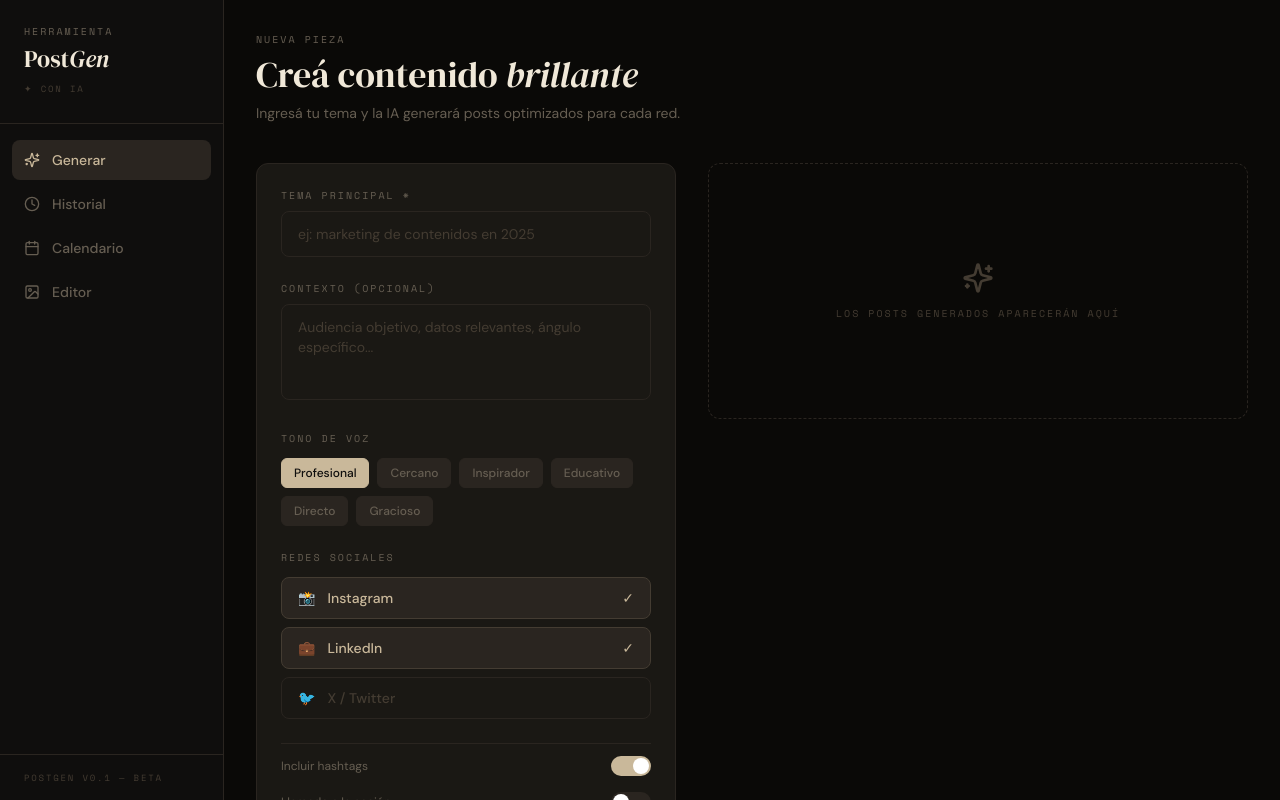
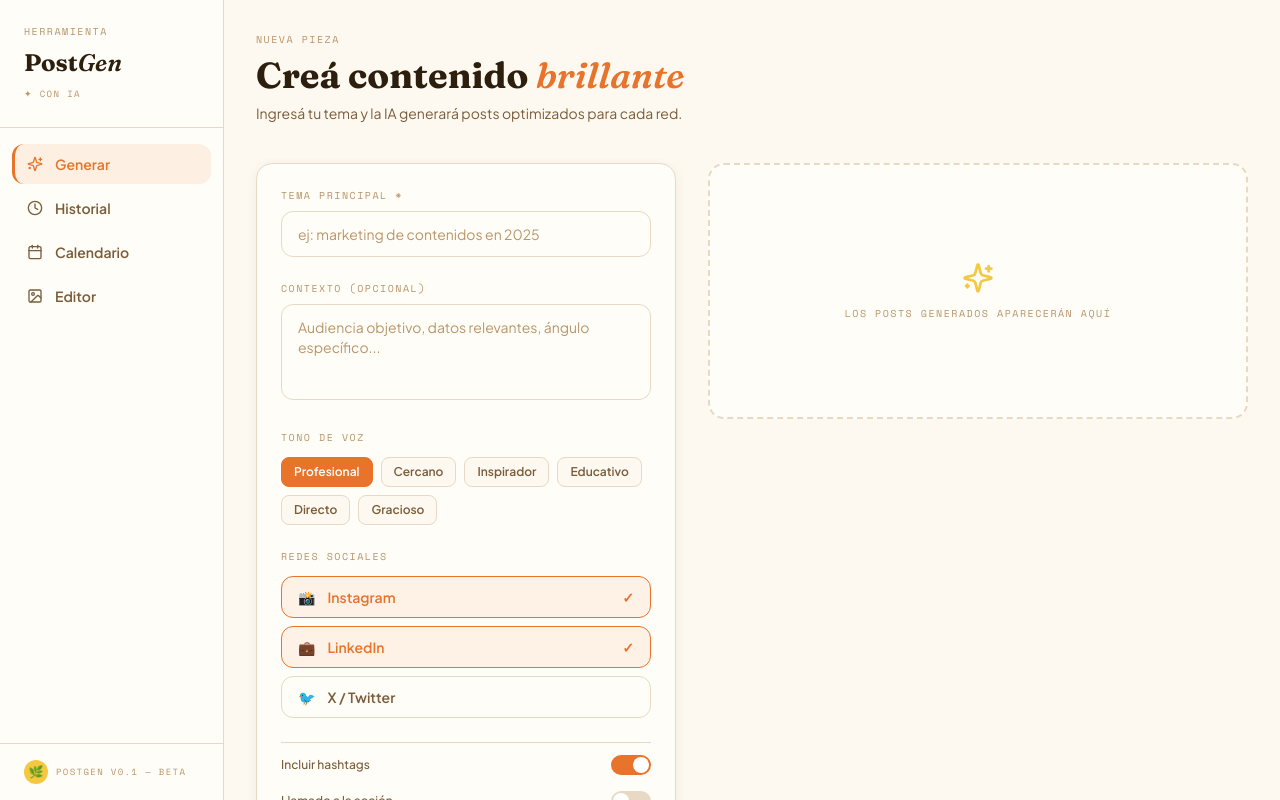
Before and after one commit to OscarAlbertoRoman/postgen, a Next.js app in the folder postgen/: page / in a window 1280 px wide. Built offline with nearby package versions, Linux system fonts and the light colour scheme.

Commit message:
fresh natural theme

```diff
--- a/postgen/app/globals.css
+++ b/postgen/app/globals.css
@@ -1,70 +1,87 @@
-@import url('https://fonts.googleapis.com/css2?family=DM+Serif+Display:ital@0;1&family=DM+Sans:ital,opsz,wght@0,9..40,300;0,9..40,400;0,9..40,500;0,9..40,600;1,9..40,400&family=Space+Mono:wght@400;700&display=swap');
+@import url('https://fonts.googleapis.com/css2?family=Fraunces:ital,wght@0,400;0,600;0,700;1,400;1,600&family=Plus+Jakarta+Sans:wght@300;400;500;600;700&family=Space+Mono:wght@400;700&display=swap');
 
 @tailwind base;
 @tailwind components;
 @tailwind utilities;
 
 :root {
-  --ink-950: #0a0907;
-  --ink-900: #0f0e0d;
-  --ink-800: #1a1814;
-  --ink-700: #2a2520;
-  --ink-600: #443c32;
-  --ink-500: #665e52;
-  --gold: #c9b89a;
-  --gold-light: #f0e8d8;
-  --gold-dark: #a09282;
-  --gold-muted: #665e52;
+  --cream:      #fef9f0;
+  --cream-dark: #f5ede0;
+  --cream-card: #fffdf7;
+  --yellow:     #f5c842;
+  --yellow-dark:#e8b820;
+  --orange:     #e8732a;
+  --orange-dark:#d45f18;
+  --green:      #4a7c3f;
+  --green-light:#6aaa5a;
+  --brown:      #2d1f0e;
+  --brown-mid:  #7a5c3a;
+  --brown-light:#b8956a;
+  --border:     #e8d9c4;
 }
 
-* {
-  box-sizing: border-box;
-}
+* { box-sizing: border-box; }
 
 html, body {
-  background: var(--ink-950);
-  color: var(--gold-light);
-  font-family: 'DM Sans', sans-serif;
+  background: var(--cream);
+  color: var(--brown);
+  font-family: 'Plus Jakarta Sans', sans-serif;
   min-height: 100vh;
 }
 
-/* Scrollbar */
 ::-webkit-scrollbar { width: 6px; }
-::-webkit-scrollbar-track { background: var(--ink-900); }
-::-webkit-scrollbar-thumb { background: var(--ink-700); border-radius: 3px; }
-::-webkit-scrollbar-thumb:hover { background: var(--ink-600); }
+::-webkit-scrollbar-track { background: var(--cream-dark); }
+::-webkit-scrollbar-thumb { background: var(--border); border-radius: 3px; }
+::-webkit-scrollbar-thumb:hover { background: var(--brown-light); }
 
-/* Selection */
-::selection { background: var(--gold); color: var(--ink-950); }
+::selection { background: var(--yellow); color: var(--brown); }
 
 @layer components {
   .input-gold {
-    @apply w-full bg-ink-800 border border-ink-700 text-gold placeholder-ink-600
-           px-4 py-3 rounded-lg font-sans text-sm outline-none
-           focus:border-gold-dark transition-colors duration-200;
+    @apply w-full rounded-xl px-4 py-3 text-sm outline-none transition-all duration-200;
+    background: var(--cream-card);
+    border: 1.5px solid var(--border);
+    color: var(--brown);
+    font-family: 'Plus Jakarta Sans', sans-serif;
   }
+  .input-gold::placeholder { color: var(--brown-light); }
+  .input-gold:focus { border-color: var(--orange); box-shadow: 0 0 0 3px rgba(232,115,42,0.12); }
 
   .btn-gold {
-    @apply bg-gold text-ink-950 font-semibold px-6 py-3 rounded-lg
-           hover:bg-gold-light transition-colors duration-200 cursor-pointer
-           font-sans text-sm tracking-wide;
+    @apply rounded-xl font-semibold px-6 py-3 transition-all duration-200 cursor-pointer text-sm;
+    background: var(--orange);
+    color: #fff;
+    font-family: 'Plus Jakarta Sans', sans-serif;
   }
+  .btn-gold:hover { background: var(--orange-dark); transform: translateY(-1px); box-shadow: 0 4px 14px rgba(232,115,42,0.35); }
 
   .btn-ghost {
-    @apply border border-ink-700 text-gold-muted px-4 py-2 rounded-lg
-           hover:border-gold-dark hover:text-gold transition-colors duration-200
-           cursor-pointer font-sans text-sm;
+    @apply rounded-xl px-4 py-2 text-sm transition-all duration-200 cursor-pointer;
+    border: 1.5px solid var(--border);
+    color: var(--brown-mid);
+    background: transparent;
+    font-family: 'Plus Jakarta Sans', sans-serif;
   }
+  .btn-ghost:hover { border-color: var(--orange); color: var(--orange); background: rgba(232,115,42,0.05); }
 
   .card-dark {
-    @apply bg-ink-800 border border-ink-700 rounded-xl p-6;
+    @apply rounded-2xl p-6;
+    background: var(--cream-card);
+    border: 1.5px solid var(--border);
+    box-shadow: 0 2px 12px rgba(45,31,14,0.06);
   }
 
   .label-mono {
-    @apply font-mono text-[10px] tracking-[0.2em] uppercase text-gold-muted;
+    font-family: 'Space Mono', monospace;
+    font-size: 10px;
+    letter-spacing: 0.15em;
+    text-transform: uppercase;
+    color: var(--brown-light);
   }
 
   .section-title {
-    @apply font-serif text-3xl text-gold-light;
+    font-family: 'Fraunces', serif;
+    font-size: 2rem;
+    color: var(--brown);
   }
 }
--- a/postgen/app/layout.tsx
+++ b/postgen/app/layout.tsx
@@ -14,7 +14,7 @@ export default function RootLayout({
 }) {
   return (
     <html lang="es">
-      <body className="flex h-screen overflow-hidden" style={{ background: '#0a0907' }}>
+      <body className="flex h-screen overflow-hidden" style={{ background: '#fef9f0' }}>
         <Sidebar />
         <main className="flex-1 overflow-y-auto pt-12 pb-20 md:pt-0 md:pb-0">
           {children}
--- a/postgen/app/page.tsx
+++ b/postgen/app/page.tsx
@@ -96,14 +96,14 @@ export default function GeneratorPage() {
   }
 
   return (
-    <div className="min-h-screen p-8" style={{ background: '#0a0907' }}>
+    <div className="min-h-screen p-8" style={{ background: '#fef9f0' }}>
       {/* Header */}
       <div className="mb-10">
         <span className="label-mono block mb-2">Nueva Pieza</span>
-        <h1 className="font-serif text-4xl mb-2" style={{ color: '#f0e8d8' }}>
-          Creá contenido <em>brillante</em>
+        <h1 className="text-4xl mb-2 font-bold" style={{ fontFamily: 'Fraunces, serif', color: '#2d1f0e' }}>
+          Creá contenido <em style={{ color: '#e8732a' }}>brillante</em>
         </h1>
-        <p className="text-sm" style={{ color: '#665e52' }}>
+        <p className="text-sm" style={{ color: '#7a5c3a' }}>
           Ingresá tu tema y la IA generará posts optimizados para cada red.
         </p>
       </div>
@@ -143,11 +143,11 @@ export default function GeneratorPage() {
                 <button
                   key={t}
                   onClick={() => setTone(t)}
-                  className="px-3 py-1.5 rounded-md text-xs font-medium transition-all duration-150"
+                  className="px-3 py-1.5 rounded-lg text-xs font-semibold transition-all duration-150"
                   style={{
-                    background: tone === t ? '#c9b89a' : '#2a2520',
-                    color: tone === t ? '#0f0e0d' : '#665e52',
-                    border: `1px solid ${tone === t ? '#c9b89a' : '#2a2520'}`,
+                    background: tone === t ? '#e8732a' : '#fef9f0',
+                    color: tone === t ? '#fff' : '#7a5c3a',
+                    border: `1.5px solid ${tone === t ? '#e8732a' : '#e8d9c4'}`,
                   }}
                 >
                   {t}
@@ -164,17 +164,17 @@ export default function GeneratorPage() {
                 <button
                   key={n.id}
                   onClick={() => toggleNetwork(n.id)}
-                  className="w-full flex items-center gap-3 px-4 py-2.5 rounded-lg text-sm font-medium transition-all duration-150"
+                  className="w-full flex items-center gap-3 px-4 py-2.5 rounded-xl text-sm font-semibold transition-all duration-150"
                   style={{
-                    background: networks.includes(n.id) ? '#2a2520' : 'transparent',
-                    border: `1px solid ${networks.includes(n.id) ? '#443c32' : '#2a2520'}`,
-                    color: networks.includes(n.id) ? '#c9b89a' : '#443c32',
+                    background: networks.includes(n.id) ? 'rgba(232,115,42,0.08)' : 'transparent',
+                    border: `1.5px solid ${networks.includes(n.id) ? '#e8732a' : '#e8d9c4'}`,
+                    color: networks.includes(n.id) ? '#e8732a' : '#7a5c3a',
                   }}
                 >
                   <span>{n.emoji}</span>
                   {n.label}
                   {networks.includes(n.id) && (
-                    <span className="ml-auto" style={{ color: '#c9b89a' }}>✓</span>
+                    <span className="ml-auto" style={{ color: '#e8732a' }}>✓</span>
                   )}
                 </button>
               ))}
@@ -182,17 +182,17 @@ export default function GeneratorPage() {
           </div>
 
           {/* Options */}
-          <div className="space-y-2 pt-2 border-t" style={{ borderColor: '#2a2520' }}>
+          <div className="space-y-2 pt-2 border-t" style={{ borderColor: '#e8d9c4' }}>
             {[
               { key: 'hashtags', label: 'Incluir hashtags', value: hashtags, set: setHashtags },
               { key: 'cta',      label: 'Llamado a la acción', value: cta, set: setCta },
             ].map(({ key, label, value, set }) => (
               <div key={key} className="flex items-center justify-between py-1">
-                <span className="text-xs" style={{ color: '#665e52' }}>{label}</span>
+                <span className="text-xs font-medium" style={{ color: '#7a5c3a' }}>{label}</span>
                 <button
                   onClick={() => set(!value)}
                   className="w-10 h-5 rounded-full relative transition-colors duration-200"
-                  style={{ background: value ? '#c9b89a' : '#2a2520' }}
+                  style={{ background: value ? '#e8732a' : '#e8d9c4' }}
                 >
                   <span
                     className="absolute top-0.5 w-4 h-4 rounded-full bg-white transition-all duration-200"
@@ -216,7 +216,7 @@ export default function GeneratorPage() {
           </button>
 
           {error && (
-            <p className="text-xs text-center" style={{ color: '#c9b89a', opacity: 0.7 }}>{error}</p>
+            <p className="text-xs text-center" style={{ color: '#e8732a', opacity: 0.8 }}>{error}</p>
           )}
         </div>
 
@@ -224,11 +224,11 @@ export default function GeneratorPage() {
         <div>
           {!results && !loading && (
             <div
-              className="h-64 flex flex-col items-center justify-center rounded-xl border"
-              style={{ border: '1px dashed #2a2520' }}
+              className="h-64 flex flex-col items-center justify-center rounded-2xl border-2 border-dashed"
+              style={{ borderColor: '#e8d9c4', background: '#fffdf7' }}
             >
-              <Sparkles size={32} style={{ color: '#443c32' }} className="mb-3" />
-              <p className="label-mono" style={{ color: '#443c32' }}>
+              <Sparkles size={32} style={{ color: '#f5c842' }} className="mb-3" />
+              <p className="label-mono" style={{ color: '#b8956a' }}>
                 Los posts generados aparecerán aquí
               </p>
             </div>
@@ -236,11 +236,11 @@ export default function GeneratorPage() {
 
           {loading && (
             <div
-              className="h-64 flex flex-col items-center justify-center rounded-xl border"
-              style={{ border: '1px solid #2a2520', background: '#1a1814' }}
+              className="h-64 flex flex-col items-center justify-center rounded-2xl border"
+              style={{ border: '1.5px solid #e8d9c4', background: '#fffdf7' }}
             >
-              <Loader2 size={32} style={{ color: '#c9b89a' }} className="animate-spin mb-3" />
-              <p className="label-mono" style={{ color: '#665e52' }}>
+              <Loader2 size={32} style={{ color: '#e8732a' }} className="animate-spin mb-3" />
+              <p className="label-mono" style={{ color: '#b8956a' }}>
                 Generando contenido...
               </p>
             </div>
@@ -249,18 +249,18 @@ export default function GeneratorPage() {
           {results && (
             <div>
               {/* Tabs */}
-              <div className="flex gap-0 mb-6 rounded-lg overflow-hidden border" style={{ border: '1px solid #2a2520' }}>
+              <div className="flex gap-0 mb-6 rounded-xl overflow-hidden border" style={{ border: '1.5px solid #e8d9c4' }}>
                 {networks.map(nid => {
                   const net = NETWORKS.find(n => n.id === nid)
                   return (
                     <button
                       key={nid}
                       onClick={() => setActiveTab(nid)}
-                      className="flex-1 py-2.5 text-xs font-medium transition-all duration-150"
+                      className="flex-1 py-2.5 text-xs font-semibold transition-all duration-150"
                       style={{
-                        background: activeTab === nid ? '#2a2520' : '#1a1814',
-                        color: activeTab === nid ? '#c9b89a' : '#443c32',
-                        borderRight: '1px solid #2a2520',
+                        background: activeTab === nid ? '#e8732a' : '#fffdf7',
+                        color: activeTab === nid ? '#fff' : '#7a5c3a',
+                        borderRight: '1.5px solid #e8d9c4',
                       }}
                     >
                       {net?.emoji} {net?.label}
@@ -272,7 +272,6 @@ export default function GeneratorPage() {
               {/* Active post */}
               {activeTab && results[activeTab] && (
                 <div className="card-dark">
-                  {/* Network header */}
                   <div className="flex items-center gap-3 mb-5">
                     <div className="flex-1">
                       <span className="label-mono">
@@ -280,12 +279,11 @@ export default function GeneratorPage() {
                         {NETWORKS.find(n => n.id === activeTab)?.label}
                       </span>
                     </div>
-                    <span className="label-mono text-[9px]" style={{ color: '#443c32' }}>
+                    <span className="label-mono text-[9px]" style={{ color: '#b8956a' }}>
                       {getDisplayText(activeTab).length} chars
                     </span>
                   </div>
 
-                  {/* Editable text */}
                   <textarea
                     className="input-gold resize-none mb-4"
                     style={{ minHeight: '180px' }}
@@ -293,31 +291,20 @@ export default function GeneratorPage() {
                     onChange={e => setEditedTexts(prev => ({ ...prev, [activeTab]: e.target.value }))}
                   />
 
-                  {/* Hashtags */}
                   {results[activeTab].hashtags.length > 0 && (
-                    <p className="text-sm mb-5" style={{ color: '#665e52', lineHeight: 1.8 }}>
+                    <p className="text-sm mb-5 font-medium" style={{ color: '#e8732a', lineHeight: 1.8 }}>
                       {results[activeTab].hashtags.map(h => `#${h}`).join(' ')}
                     </p>
                   )}
 
-                  {/* Actions */}
-                  <div className="flex gap-2 pt-4 border-t" style={{ borderColor: '#2a2520' }}>
-                    <button
-                      onClick={generate}
-                      className="btn-ghost flex items-center gap-1.5 text-xs"
-                    >
+                  <div className="flex gap-2 pt-4 border-t" style={{ borderColor: '#e8d9c4' }}>
+                    <button onClick={generate} className="btn-ghost flex items-center gap-1.5 text-xs">
                       <RotateCcw size={13} /> Regenerar
                     </button>
-                    <button
-                      onClick={() => goToEditor(activeTab)}
-                      className="btn-ghost flex items-center gap-1.5 text-xs"
-                    >
+                    <button onClick={() => goToEditor(activeTab)} className="btn-ghost flex items-center gap-1.5 text-xs">
                       <Download size={13} /> Editor visual
                     </button>
-                    <button
-                      onClick={() => copyText(activeTab)}
-                      className="btn-gold flex items-center gap-1.5 text-xs ml-auto"
-                    >
+                    <button onClick={() => copyText(activeTab)} className="btn-gold flex items-center gap-1.5 text-xs ml-auto">
                       {copied === activeTab
                         ? <><Check size={13} /> Copiado!</>
                         : <><Copy size={13} /> Copiar</>
--- a/postgen/components/layout/Sidebar.tsx
+++ b/postgen/components/layout/Sidebar.tsx
@@ -19,53 +19,65 @@ export default function Sidebar() {
       {/* DESKTOP SIDEBAR */}
       <aside
         className="hidden md:flex w-56 flex-col border-r shrink-0"
-        style={{ background: '#0f0e0d', borderColor: '#2a2520' }}
+        style={{ background: '#fffdf7', borderColor: '#e8d9c4' }}
       >
-        <div className="px-6 py-6 border-b" style={{ borderColor: '#2a2520' }}>
-          <span className="label-mono block mb-1">Herramienta</span>
-          <h1 className="font-serif text-2xl" style={{ color: '#f0e8d8' }}>
+        <div className="px-6 py-6 border-b" style={{ borderColor: '#e8d9c4' }}>
+          <span className="label-mono block mb-2">Herramienta</span>
+          <h1 className="font-['Fraunces'] text-2xl font-bold" style={{ color: '#2d1f0e' }}>
             Post<em>Gen</em>
           </h1>
-          <span className="label-mono text-[9px]" style={{ color: '#443c32' }}>✦ con IA</span>
+          <span className="label-mono text-[9px]" style={{ color: '#b8956a' }}>✦ con IA</span>
         </div>
+
         <nav className="flex-1 px-3 py-4 space-y-1">
           {nav.map(({ href, icon: Icon, label }) => {
             const active = pathname === href
             return (
               <Link key={href} href={href}
-                className="flex items-center gap-3 px-3 py-2.5 rounded-lg text-sm font-medium transition-all duration-200"
-                style={{ color: active ? '#c9b89a' : '#665e52', background: active ? '#2a2520' : 'transparent' }}
+                className="flex items-center gap-3 px-3 py-2.5 rounded-xl text-sm font-semibold transition-all duration-200"
+                style={{
+                  color: active ? '#e8732a' : '#7a5c3a',
+                  background: active ? 'rgba(232,115,42,0.1)' : 'transparent',
+                  borderLeft: active ? '3px solid #e8732a' : '3px solid transparent',
+                }}
               >
                 <Icon size={16} />{label}
               </Link>
             )
           })}
         </nav>
-        <div className="px-6 py-4 border-t" style={{ borderColor: '#2a2520' }}>
-          <p className="label-mono text-[9px]" style={{ color: '#443c32' }}>PostGen v0.1 — Beta</p>
+
+        <div className="px-6 py-4 border-t" style={{ borderColor: '#e8d9c4' }}>
+          <div className="flex items-center gap-2">
+            <div className="w-6 h-6 rounded-full flex items-center justify-center text-xs"
+              style={{ background: '#f5c842', color: '#2d1f0e' }}>🌿</div>
+            <p className="label-mono text-[9px]" style={{ color: '#b8956a' }}>PostGen v0.1 — Beta</p>
+          </div>
         </div>
       </aside>
 
       {/* MOBILE TOP BAR */}
       <div
         className="md:hidden fixed top-0 left-0 right-0 z-50 flex items-center justify-between px-4 py-3 border-b"
-        style={{ background: '#0f0e0d', borderColor: '#2a2520' }}
+        style={{ background: '#fffdf7', borderColor: '#e8d9c4' }}
       >
-        <h1 className="font-serif text-xl" style={{ color: '#f0e8d8' }}>Post<em>Gen</em></h1>
-        <span className="label-mono text-[9px]" style={{ color: '#443c32' }}>✦ con IA</span>
+        <h1 className="text-xl font-bold" style={{ fontFamily: 'Fraunces, serif', color: '#2d1f0e' }}>
+          Post<em>Gen</em>
+        </h1>
+        <span className="label-mono text-[9px]" style={{ color: '#b8956a' }}>✦ con IA</span>
       </div>
 
       {/* MOBILE BOTTOM NAV */}
       <nav
         className="md:hidden fixed bottom-0 left-0 right-0 z-50 flex border-t"
-        style={{ background: '#0f0e0d', borderColor: '#2a2520' }}
+        style={{ background: '#fffdf7', borderColor: '#e8d9c4' }}
       >
         {nav.map(({ href, icon: Icon, label }) => {
           const active = pathname === href
           return (
             <Link key={href} href={href}
-              className="flex-1 flex flex-col items-center gap-1 py-3 text-[10px] font-medium transition-all"
-              style={{ color: active ? '#c9b89a' : '#443c32' }}
+              className="flex-1 flex flex-col items-center gap-1 py-3 text-[10px] font-semibold transition-all"
+              style={{ color: active ? '#e8732a' : '#b8956a' }}
             >
               <Icon size={18} />{label}
             </Link>
```
Also changed, not shown: postgen/app/login/page.tsx (+8 -10 lines).
